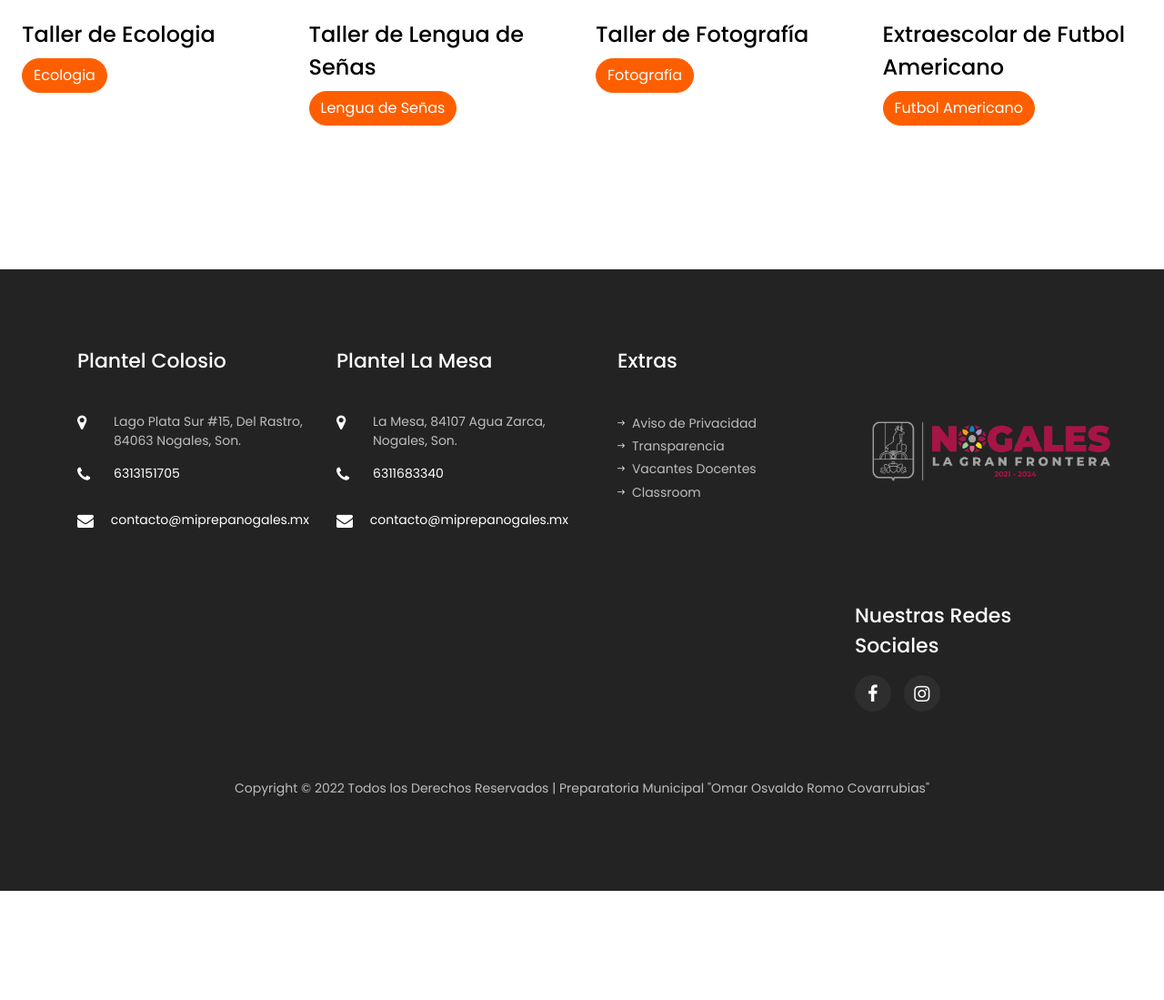
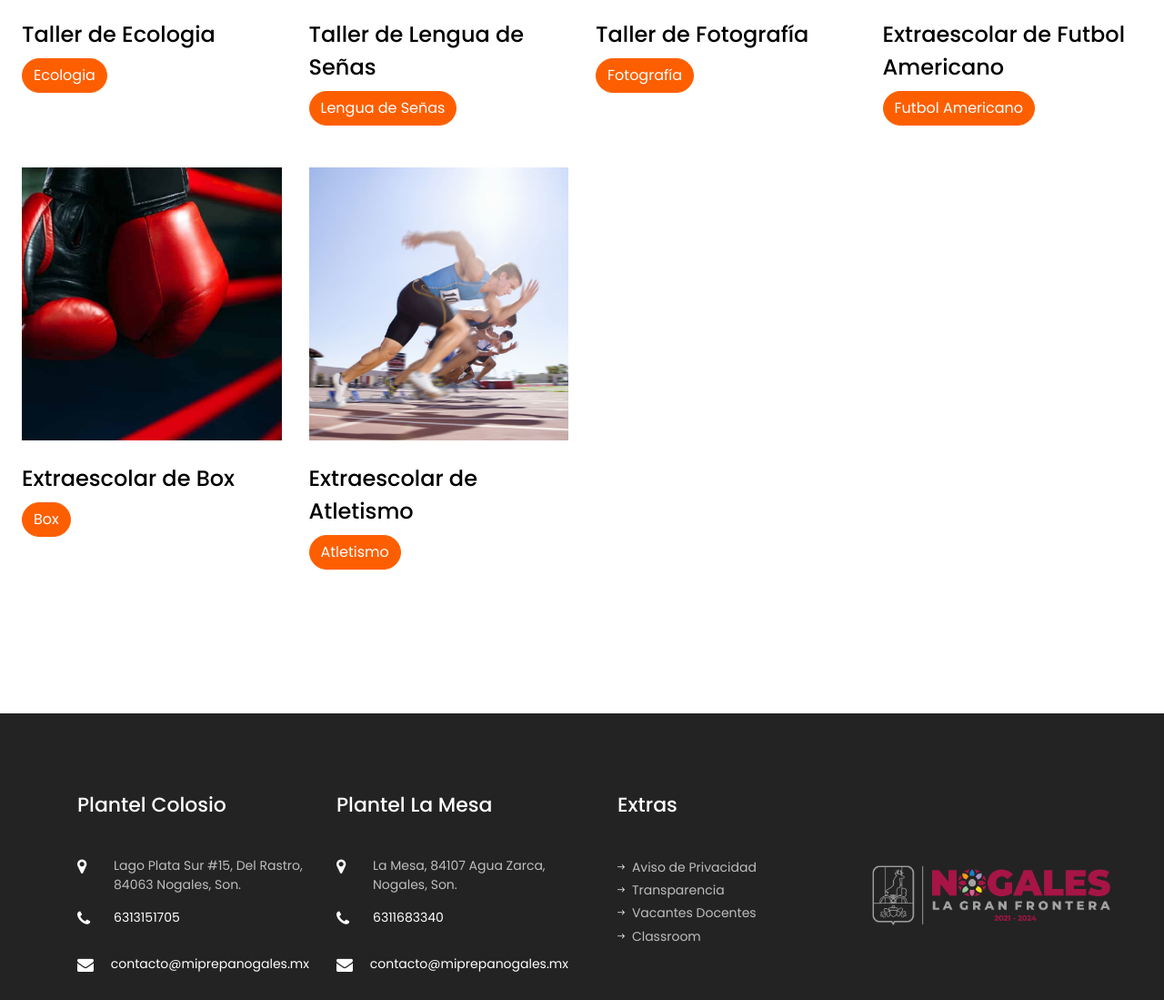
Before and after one commit to comunicacionLobos/webapgeLobos, a PHP site: page /courses.php in a window 1280 px wide. Shown: the part 2494-3593 px from the top of the page at 91% size. Before the commit the page ends 3473 px from the top, so only its background shows below. Run offline with PHP 8.4, Linux system fonts and the light colour scheme; some libraries are stand-ins or nearby versions; some web fonts are replaced.

Commit message:
talleres final

```diff
--- a/courses.php
+++ b/courses.php
@@ -156,6 +156,20 @@
 							<p><a href="#" class="btn btn-primary">Futbol Americano</a></p>
 						</div>
 					</div>
+					<div class="col-md-3 course ftco-animate">
+						<div class="img" style="background-image: url(images/boxeo.JPG);"></div>
+						<div class="text pt-4">
+							<h3><a href="#">Extraescolar de Box</a></h3>
+							<p><a href="#" class="btn btn-primary">Box</a></p>
+						</div>
+					</div>
+					<div class="col-md-3 course ftco-animate">
+						<div class="img" style="background-image: url(images/atletismo.JPG);"></div>
+						<div class="text pt-4">
+							<h3><a href="#">Extraescolar de Atletismo</a></h3>
+							<p><a href="#" class="btn btn-primary">Atletismo</a></p>
+						</div>
+					</div>
 				</div>
 			</div>
 		</section>
```
Also changed, not shown: images/atletismo.jpg (added), images/boxeo.jpg (added), images/escolta.jpg (added).
